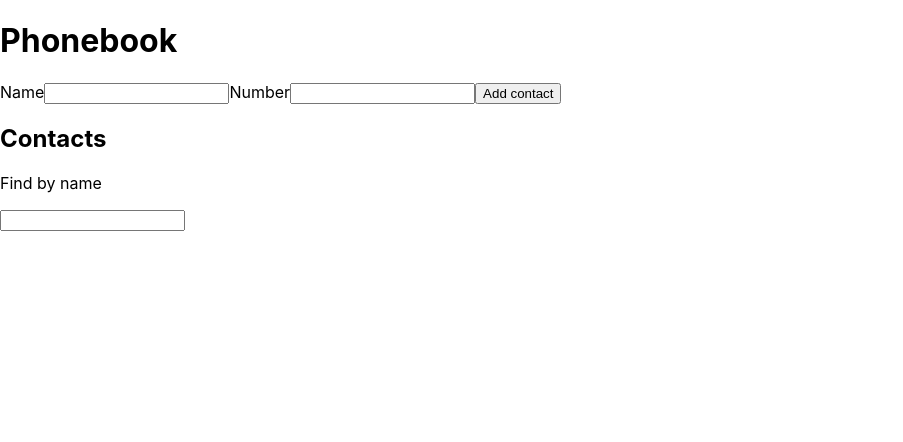
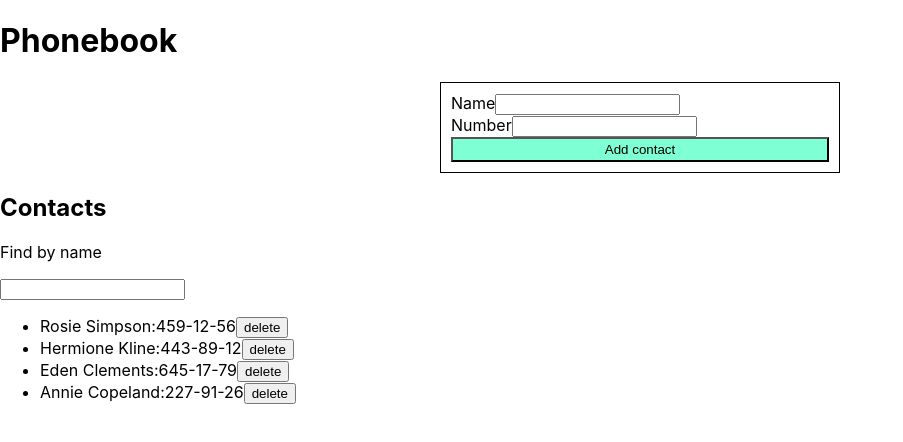
Before and after one commit to YaroslavVyshynskyi/goit-react-hw-02-phonebook, a React (Create React App) app: page / in a window 1280 px wide. Shown: the top 442 px of the page, without its empty margins (0-903 px from the left). Built offline with nearby package versions, Linux system fonts and the light colour scheme.

Commit message:
add styles

```diff
--- a/src/components/App.jsx
+++ b/src/components/App.jsx
@@ -3,7 +3,6 @@ import { nanoid } from 'nanoid';
 import ContactForm from "./ContactForm/ContactForm"
 import ContactList from "./ContactList/ContactList"
 import Filter from "./Filter/Filter"
-
 
 class App extends Component {
   state = {
@@ -19,16 +18,19 @@ class App extends Component {
     id: ''
   };
 
-  // contactId = nanoid();
+  handleAddContact = data => {
+    const existingContactsNames = this.state.contacts.map(({ name }) => name.toLowerCase());
+    if (existingContactsNames.includes(data.name.toLowerCase())) {
+      alert(`${data.name} is already in contacts`)
+      return
+    }
 
-  handleAddContact = data => {
-    console.log(data);
     const contact = {
       name: data.name,
       number: data.number,
       id: nanoid()
     };
-    console.log(contact);
+
     this.setState(({ contacts }) => ({
       contacts: [contact, ...contacts],
     }));
@@ -47,6 +49,12 @@ class App extends Component {
     contact.name.toLowerCase().includes(normalizedFilter));
   }
 
+  deleteContact = (deleteId) => {
+    this.setState(({ contacts }) => ({
+      contacts: contacts.filter(({ id }) => id !== deleteId)
+    }));
+  }
+
   render() {
 
     const visibleContacts = this.getVisibleContacts();
@@ -58,7 +66,7 @@ class App extends Component {
 
         <h2>Contacts</h2>
         <Filter value={ this.state.filter } onChange={this.changeFilter} />
-        <ContactList contacts={this.state.contacts} />
+        <ContactList contacts={visibleContacts} deleteContact={this.deleteContact} />
       </div>
     )
   };
--- a/src/components/ContactForm/ContactForm.jsx
+++ b/src/components/ContactForm/ContactForm.jsx
@@ -1,7 +1,6 @@
 import React, { Component } from "react";
 import PropTypes from "prop-types";
-import { nanoid } from 'nanoid';
-
+import css from "./ContactForm.module.css"
 
 class ContactForm extends Component {
     state = {
@@ -10,7 +9,6 @@ class ContactForm extends Component {
     }
 
     handleChange = e => {
-        // const { name, number } = e.currentTarget;
         const { name, value } = e.currentTarget;
         this.setState({ [name]: value });
     }
@@ -18,7 +16,6 @@ class ContactForm extends Component {
     handleSubmit = e => {
         e.preventDefault();
 
-        console.log(this.state);
         this.props.onSubmit(this.state);
         this.reset();
     }
@@ -29,11 +26,9 @@ class ContactForm extends Component {
 
     render() {
         return (
-            // <p className="form_title">Phonebook</p>
-
-            <div className="form__container">
-                <form action="" onSubmit={ this.handleSubmit}>
-                    <label className="form__label">
+            <div className={css.form__container}>
+                <form onSubmit={ this.handleSubmit} className={css.form}>
+                    <label className={css.form__label}>
                         Name
                         <input
                             type="text"
@@ -45,7 +40,7 @@ class ContactForm extends Component {
                             required
                         />
                     </label>
-                    <label className="form__label">
+                    <label className={css.form__label}>
                         Number
                         <input
                             type="tel"
@@ -57,11 +52,15 @@ class ContactForm extends Component {
                             required
                         />
                     </label>
-                    <button type="submit" className="">Add contact</button>
+                    <button type="submit" className={css.btn__add}>Add contact</button>
                 </form>
             </div>
         );
     };
 };
 
+ContactForm.propTypes = {
+    onSubmit:  PropTypes.func.isRequired,
+};
+
 export default ContactForm;
--- a/src/components/ContactForm/ContactForm.module.css
+++ b/src/components/ContactForm/ContactForm.module.css
@@ -0,0 +1,20 @@
+.form__container {
+    width: 400px;
+    display: block;
+    margin-left: auto;
+    margin-right: auto;
+
+}
+
+.form {
+    display: flex;
+    flex-direction: column;
+    padding: 10px;
+    border: 1px solid black;
+}
+
+.btn__add {
+    width: auto;
+    padding: 3px;
+    background-color: aquamarine;
+}
--- a/src/components/ContactList/ContactList.jsx
+++ b/src/components/ContactList/ContactList.jsx
@@ -1,24 +1,34 @@
 import css from "./ContactList.module.css"
+import PropTypes from "prop-types";
 
-const ContactList = ({ contacts }) => {
+const ContactList = ({ contacts, deleteContact }) => {
     const contactsCaunt = contacts.length;
-    console.log(contacts);
-    // return (
-    //     {
-    //         contactsCaunt > 0 && (
-    //             <ul className="contacts__list">
-    //                 {contacts.map(({ name, number, id }) => {
-    //                     return (
-    //                         <li className="contacts-list__item">
-    //                             <span>{name}:</span>
-    //                             <span>{number}</span>
-    //                         </li>
-    //                     )
-    //                 })};
-    //             </ul>
-    //         )
-    //     }
-    // )
+
+    if (contactsCaunt <= 0) {
+        return null;
+    }
+    return (
+        <ul className={css.contacts__list}>
+            {contacts.map(({ name, number, id }) => {
+                return (
+                    <li key={id} className={css.contacts__item}>
+                        <span>{name}:</span>
+                        <span>{number}</span>
+                        <button type="button" onClick={() => deleteContact(id)}>delete</button>
+                    </li>
+                )
+            })}
+        </ul>
+    )
+};
+
+ContactList.propTypes = {
+    contacts: PropTypes.arrayOf(PropTypes.shape({
+        name: PropTypes.string.isRequired,
+        number: PropTypes.string.isRequired,
+        id: PropTypes.string.isRequired
+    })).isRequired,
+    deleteContact:  PropTypes.func.isRequired,
 };
 
 export default ContactList;
--- a/src/components/Filter/Filter.jsx
+++ b/src/components/Filter/Filter.jsx
@@ -1,4 +1,5 @@
 import React from 'react';
+import PropTypes from "prop-types";
 
 const Filter = ({ value, onChange }) => {
     return (
@@ -9,4 +10,9 @@ const Filter = ({ value, onChange }) => {
     )
 };
 
+Filter.propTypes = {
+    value: PropTypes.string.isRequired,
+    onChange:  PropTypes.func.isRequired,
+};
+
 export default Filter;
```
